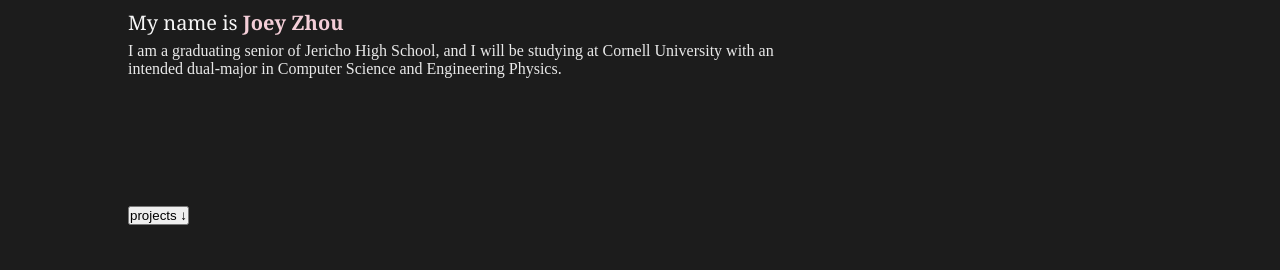
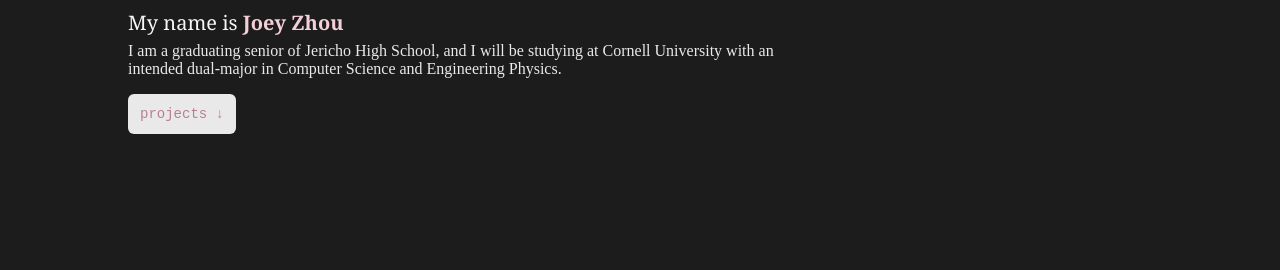
Before and after one commit to melllllkk/portfolio, a plain HTML site: page index.html in a window 1280 px wide. Shown: the part 332-602 px from the top of the page. Drawn offline with Linux system fonts and the light colour scheme.

Commit message:
Update style.css

```diff
--- a/style.css
+++ b/style.css
@@ -66,6 +66,30 @@ h1 {
   font-size: 40px;
 }
 
+button {
+  margin-bottom: 10em;
+  background-color: #e9e9e9;
+  border: none;
+  color: #b97f8e;
+  padding: 12px;
+  text-align: center;
+  text-decoration: none;
+  display: inline-block;
+  font-size: 14px;
+  font-family:'Courier New', Courier, monospace;
+  font-weight: normal;
+  border-radius: 6px;
+  transition: all .2s ease-in-out;
+}
+
+button:hover {
+  background-color: #b97f8e;
+  font-weight: bolder;
+  color: #e9e9e9;
+  transform: scale(1.1);
+
+}
+
 @keyframes blink {
   0% {
     opacity: 0;
@@ -107,7 +131,7 @@ p {
 
 #opening {
   color:#e9e9e9;
-  padding-bottom: 8em;
+  padding-bottom: 1em;
   text-align: left;
   margin-right: 22em;
 }
```
